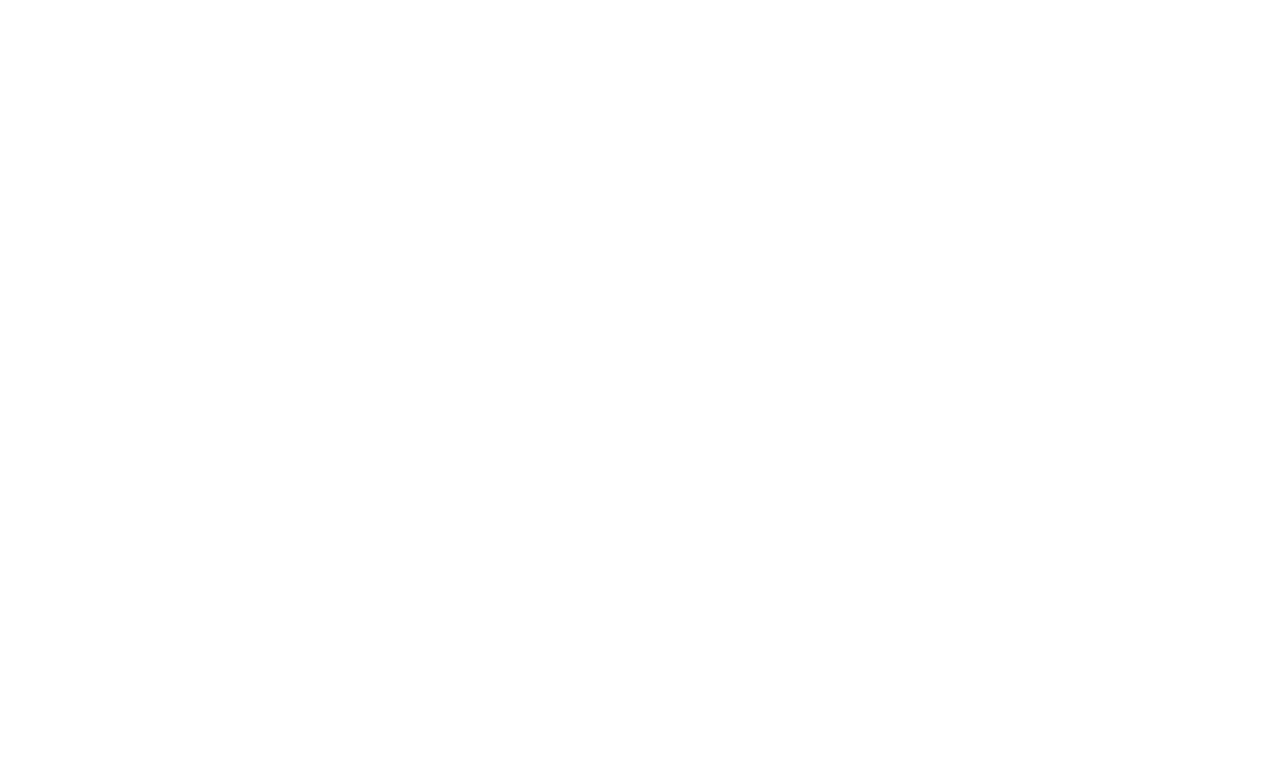
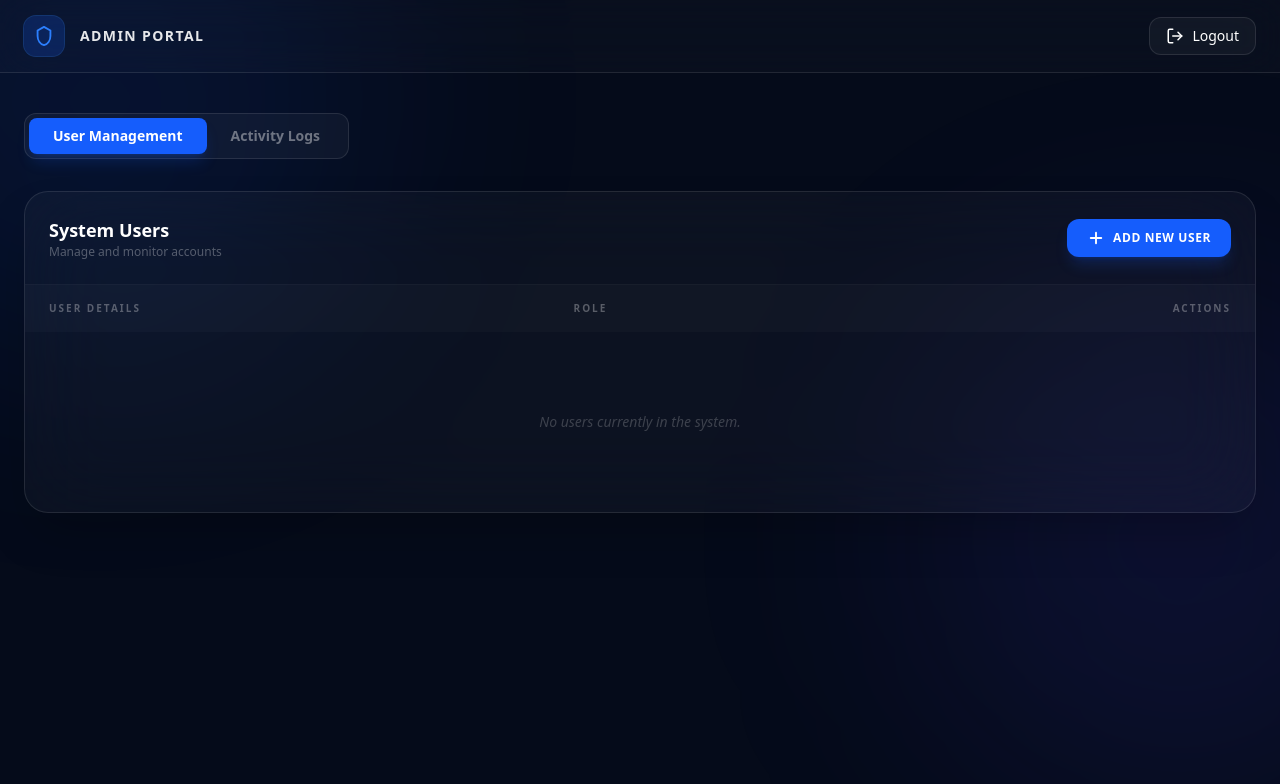
Before and after one commit to Trungntse173505/Nhom5_Topic4_FE, a React (Vite) app: page /admin in a window 1280 px wide. Before the commit this address had no page. Shown: the top 784 px of the page. Built offline with nearby package versions, Linux system fonts and the light colour scheme.

Commit message:
AdminDashboard

```diff
--- a/src/App.jsx
+++ b/src/App.jsx
@@ -1,7 +1,7 @@
 
 import { Route, Routes } from 'react-router-dom'
 import Login from './components/pages/Auth/Login'
-
+import AdminDashboard from './components/pages/Admin/Dashboard'
 
 
 function App() {
@@ -9,6 +9,7 @@
     <Routes>
       <Route path="/login" element={<Login />} />
       <Route path="/" element={<Login />} />
+      <Route path="/admin" element={<AdminDashboard />} />
     </Routes>
   )
 }
--- /dev/null
+++ b/src/components/pages/Admin/Dashboard.jsx
@@ -0,0 +1,139 @@
+import React, { useState } from 'react';
+
+const Icons = {
+    Shield: () => (
+        <svg width="22" height="22" viewBox="0 0 24 24" fill="none" stroke="currentColor" strokeWidth="2" strokeLinejoin="round">
+            <path d="M12 2l7 4v6c0 5-3 9-7 10-4-1-7-5-7-10V6l7-4z" />
+        </svg>
+    ),
+    Logout: () => (
+        <svg width="18" height="18" viewBox="0 0 24 24" fill="none" stroke="currentColor" strokeWidth="2" strokeLinecap="round" strokeLinejoin="round">
+            <path d="M9 21H5a2 2 0 0 1-2-2V5a2 2 0 0 1 2-2h4" />
+            <polyline points="16 17 21 12 16 7" />
+            <line x1="21" y1="12" x2="9" y2="12" />
+        </svg>
+    ),
+    Plus: () => (
+        <svg width="18" height="18" viewBox="0 0 24 24" fill="none" stroke="currentColor" strokeWidth="2.5" strokeLinecap="round" strokeLinejoin="round">
+            <line x1="12" y1="5" x2="12" y2="19" /><line x1="5" y1="12" x2="19" y2="12" />
+        </svg>
+    ),
+    Trash: () => (
+        <svg width="16" height="16" viewBox="0 0 24 24" fill="none" stroke="currentColor" strokeWidth="2" strokeLinecap="round" strokeLinejoin="round">
+            <polyline points="3 6 5 6 21 6" />
+            <path d="M19 6v14a2 2 0 0 1-2 2H7a2 2 0 0 1-2-2V6m3 0V4a2 2 0 0 1 2-2h4a2 2 0 0 1 2 2v2" />
+        </svg>
+    )
+};
+
+export default function AdminDashboard({ onLogout }) {
+    const [activeTab, setActiveTab] = useState('users');
+    const [users, setUsers] = useState([]);
+
+    return (
+        <div className="min-h-screen w-full bg-[#050B1A] text-white font-sans relative overflow-hidden">
+
+            {/* 1. Background Glow */}
+            <div className="pointer-events-none fixed inset-0">
+                <div className="absolute -left-40 -top-40 h-[520px] w-[520px] rounded-full bg-blue-600/10 blur-[120px]" />
+                <div className="absolute -right-40 bottom-0 h-[520px] w-[520px] rounded-full bg-indigo-600/10 blur-[120px]" />
+            </div>
+
+            <div className="relative z-10">
+                {/* 2. Header Section */}
+                <header className="border-b border-white/10 bg-white/[0.02] backdrop-blur-xl px-6 py-4">
+                    <div className="max-w-7xl mx-auto flex items-center justify-between">
+                        <div className="flex items-center gap-4">
+                            {/* Shield Icon Container */}
+                            <div className="flex h-10 w-10 items-center justify-center rounded-xl bg-blue-600/20 ring-1 ring-blue-500/30 text-blue-500">
+                                <Icons.Shield />
+                            </div>
+                            <div>
+                                <h1 className="text-sm font-bold uppercase tracking-widest text-white/90">Admin Portal</h1>
+                            </div>
+                        </div>
+
+                        <button
+                            onClick={onLogout}
+                            className="group flex items-center gap-2 rounded-xl border border-white/10 bg-white/[0.04] px-4 py-2 text-sm transition-all hover:bg-rose-500/10 hover:text-rose-400"
+                        >
+                            <Icons.Logout />
+                            <span>Logout</span>
+                        </button>
+                    </div>
+                </header>
+
+                {/* 3. Main Content */}
+                <main className="max-w-7xl mx-auto px-6 py-10">
+
+                    {/* Tab Selection */}
+                    <div className="inline-flex p-1 mb-8 rounded-xl bg-white/[0.04] border border-white/10">
+                        <button
+                            onClick={() => setActiveTab('users')}
+                            className={`px-6 py-2 rounded-lg text-sm font-semibold transition-all ${activeTab === 'users' ? 'bg-blue-600 shadow-lg shadow-blue-600/20' : 'text-white/40 hover:text-white'}`}
+                        >
+                            User Management
+                        </button>
+                        <button
+                            onClick={() => setActiveTab('logs')}
+                            className={`px-6 py-2 rounded-lg text-sm font-semibold transition-all ${activeTab === 'logs' ? 'bg-blue-600 shadow-lg shadow-blue-600/20' : 'text-white/40 hover:text-white'}`}
+                        >
+                            Activity Logs
+                        </button>
+                    </div>
+
+                    {/* User Table Card */}
+                    <div className="rounded-3xl border border-white/10 bg-white/[0.03] backdrop-blur-2xl shadow-2xl overflow-hidden">
+                        <div className="p-6 border-b border-white/5 flex items-center justify-between">
+                            <div>
+                                <h2 className="text-lg font-bold text-white">System Users</h2>
+                                <p className="text-xs text-white/30">Manage and monitor accounts</p>
+                            </div>
+                            <button className="flex items-center gap-2 rounded-xl bg-blue-600 px-5 py-2.5 text-xs font-bold uppercase tracking-wider hover:bg-blue-500 transition-all shadow-lg shadow-blue-600/20">
+                                <Icons.Plus />
+                                Add New User
+                            </button>
+                        </div>
+
+                        <div className="overflow-x-auto">
+                            <table className="w-full text-left">
+                                <thead className="bg-white/[0.02] text-[10px] uppercase tracking-[0.2em] text-white/30">
+                                    <tr>
+                                        <th className="px-6 py-4 font-semibold">User Details</th>
+                                        <th className="px-6 py-4 font-semibold">Role</th>
+                                        <th className="px-6 py-4 font-semibold text-right">Actions</th>
+                                    </tr>
+                                </thead>
+                                <tbody className="divide-y divide-white/5">
+                                    {users.length > 0 ? (
+                                        users.map((user) => (
+                                            <tr key={user.id} className="hover:bg-white/[0.02] transition-colors">
+                                                <td className="px-6 py-4 text-sm font-medium text-white/80">{user.email}</td>
+                                                <td className="px-6 py-4">
+                                                    <span className="bg-blue-500/10 text-blue-400 text-[10px] font-bold px-2 py-1 rounded ring-1 ring-blue-500/20 uppercase">
+                                                        {user.role}
+                                                    </span>
+                                                </td>
+                                                <td className="px-6 py-4 text-right">
+                                                    <button className="p-2 text-white/20 hover:text-rose-400 transition-colors">
+                                                        <Icons.Trash />
+                                                    </button>
+                                                </td>
+                                            </tr>
+                                        ))
+                                    ) : (
+                                        <tr>
+                                            <td colSpan="3" className="px-6 py-20 text-center text-white/20 italic text-sm">
+                                                No users currently in the system.
+                                            </td>
+                                        </tr>
+                                    )}
+                                </tbody>
+                            </table>
+                        </div>
+                    </div>
+                </main>
+            </div>
+        </div>
+    );
+}
```
Also changed, not shown: 1 other file (tests, documents, lock files or other folders).
